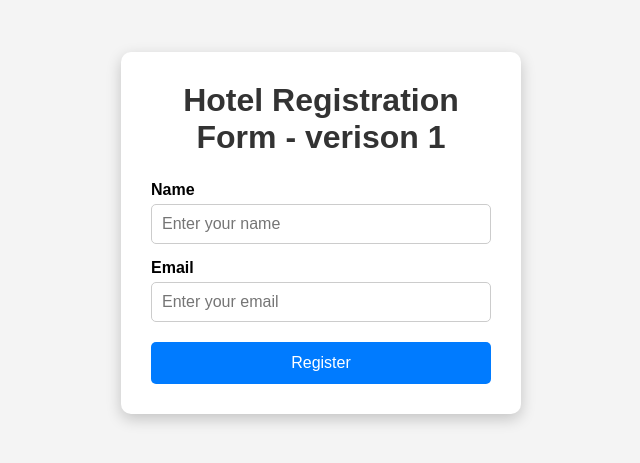
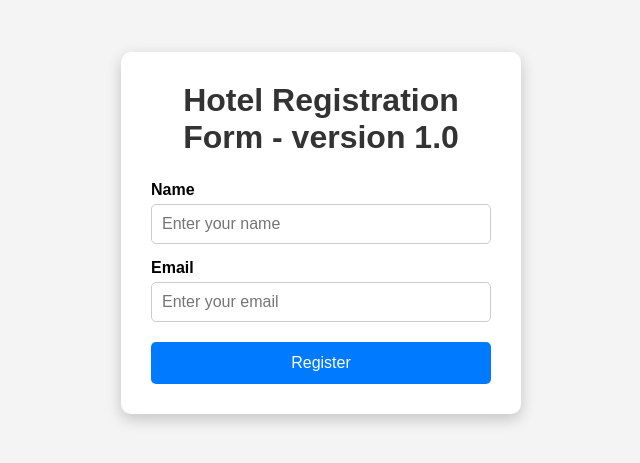
Before and after one commit to Karthikreddy82/hotel-website, a plain HTML site: page index.html in a window 1280 px wide. Shown: the part 167-630 px from the top of the page, without its empty margins (319-959 px from the left). Drawn offline with Linux system fonts and the light colour scheme.

Commit message:
test webhook

```diff
--- a/index.html
+++ b/index.html
@@ -14,7 +14,7 @@
 
     <div class="container">
 
-        <h1>Hotel Registration Form - verison 1</h1>
+        <h1>Hotel Registration Form - version 1.0</h1>
 
         <form id="registrationForm">
 
```
